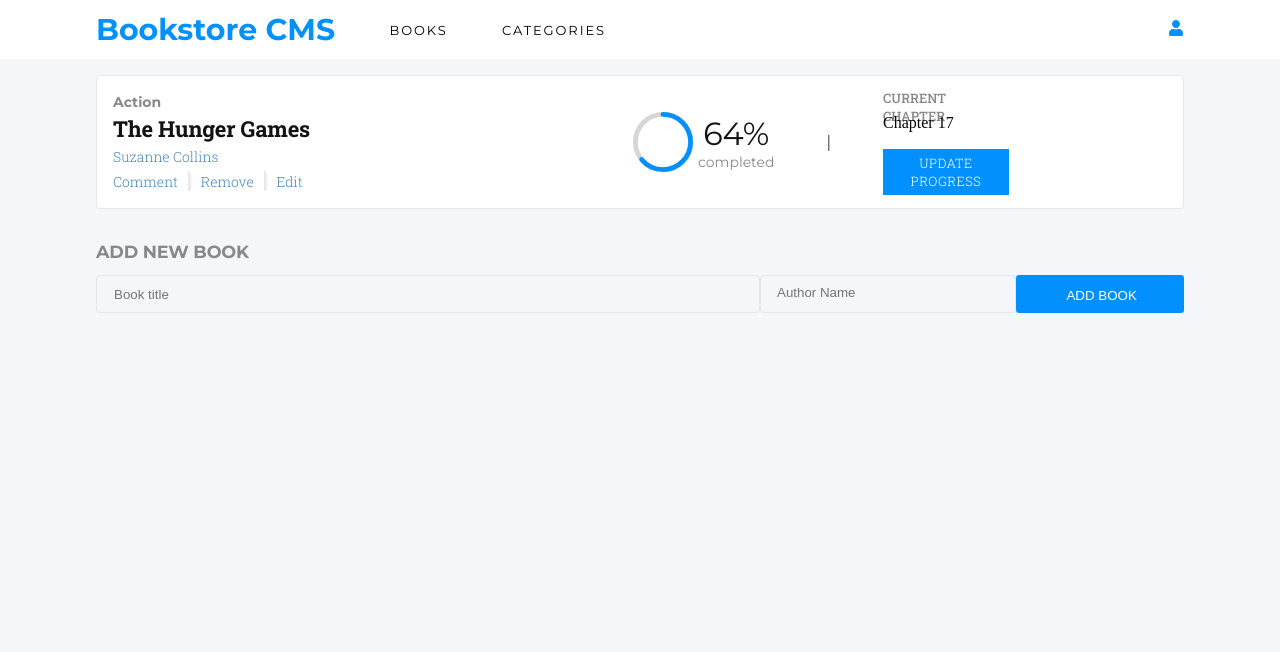
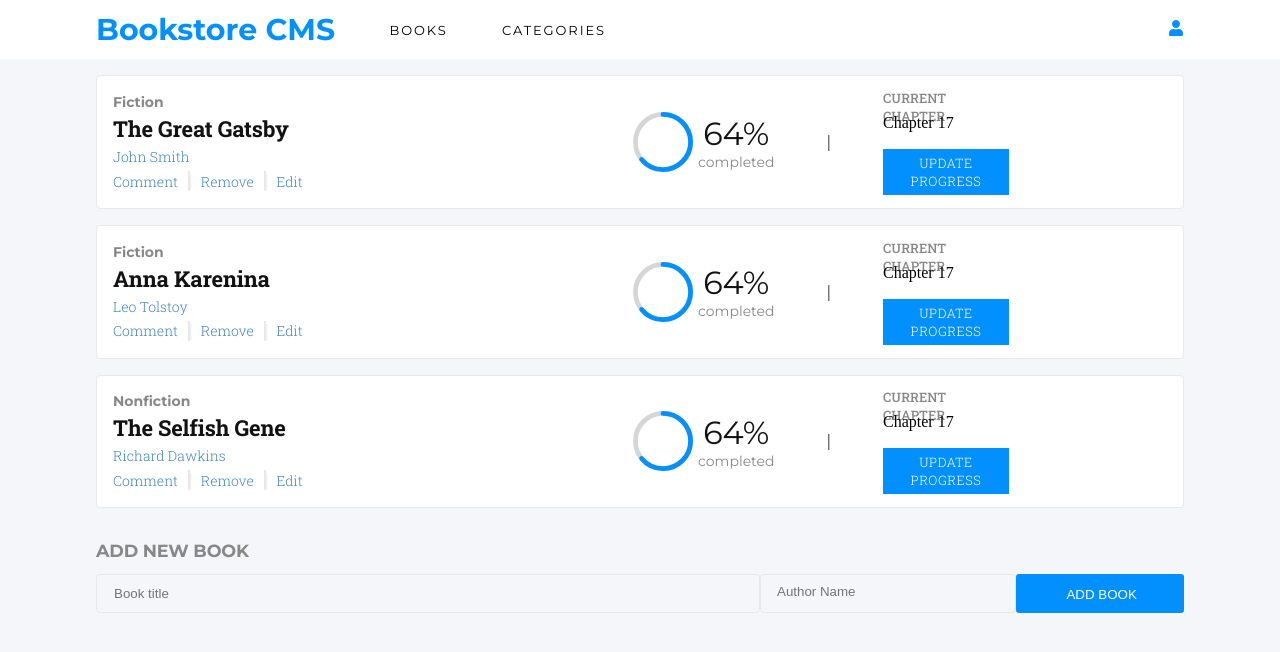
Before and after one commit to devalibello/bookstore, a React (Create React App) app: page / in a window 1280 px wide. Shown: the top 652 px of the page. Built offline with nearby package versions, Linux system fonts and the light colour scheme.

Commit message:
Add and remove books handlers

```diff
--- a/package.json
+++ b/package.json
@@ -14,6 +14,7 @@
     "react-router-dom": "^6.13.0",
     "react-scripts": "5.0.1",
     "react-test-renderer": "^18.2.0",
+    "uuid": "^9.0.0",
     "web-vitals": "^2.1.4"
   },
   "scripts": {
--- a/src/components/Addbook.js
+++ b/src/components/Addbook.js
@@ -1,14 +1,50 @@
+import { useDispatch } from 'react-redux';
+import { useState } from 'react';
+import { v4 as uuidv4 } from 'uuid';
+import { appendBooks } from '../redux/books/booksSlice';
 import style from '../styles/Addbook.module.css';
 
-const Addbook = () => (
+const Addbook = () => {
+  const [bookTitle, setBookTitle] = useState('');
+  const [authorName, setAuthorName] = useState('');
+  const dispatch = useDispatch();
+
+  const addBookHandler = (event) => {
+    event.preventDefault();
+    const id = uuidv4();
+    const newBook = {
+      item_id: id,
+      title: bookTitle,
+      author: authorName,
+      category: 'Nonfiction',
+    };
+    dispatch(appendBooks(newBook));
+    setBookTitle('');
+    setAuthorName('');
+  };
+
+  return (
     <div className={style.addBook}>
       <p className={style.addBookText}>ADD NEW BOOK</p>
-    <form className={style.addBookSection}>
-      <input type="text" className={style.bookInput} placeholder="Book title" />
-      <input className={style.optionField} type="text" placeholder="Author Name" />
+      <form className={style.addBookSection} onSubmit={addBookHandler}>
+        <input
+          type="text"
+          className={style.bookInput}
+          placeholder="Book title"
+          onChange={(event) => setBookTitle(event.target.value)}
+          value={bookTitle}
+        />
+        <input
+          className={style.optionField}
+          type="text"
+          placeholder="Author Name"
+          onChange={(event) => setAuthorName(event.target.value)}
+          value={authorName}
+        />
         <button type="submit" className={style.addBookButton}>ADD BOOK</button>
       </form>
     </div>
   );
+};
 
 export default Addbook;
--- a/src/components/Category.js
+++ b/src/components/Category.js
@@ -1,30 +1,36 @@
 import { CircularProgressbar, buildStyles } from 'react-circular-progressbar';
+import { useSelector, useDispatch } from 'react-redux';
 import 'react-circular-progressbar/dist/styles.css';
 import style from '../styles/Category.module.css';
+import { removeBooks } from '../redux/books/booksSlice';
 
 const progressbarStyles = buildStyles({
   pathColor: '#0290ff',
   trailColor: '#d6d6d6',
 });
 
-const bookState = {
-  bookTitleInfo: 'The Hunger Games',
-  bookAuthorInfo: 'Suzanne Collins',
+const Category = () => {
+  const { books } = useSelector((state) => state.book);
+  const dispatch = useDispatch();
+
+  const deleteBook = (id) => {
+    dispatch(removeBooks(id));
   };
 
-const Category = () => (
+  return (
     <>
-    <div className={style.booksSection}>
+      {books.map((element) => (
+        <div className={style.booksSection} key={element.item_id}>
           <section className={style.bookDetails}>
             <ul className={style.bookType}>
-          <li className={style.bookGenre}>Action</li>
-          <li className={style.bookName}>{bookState.bookTitleInfo}</li>
-          <li className={style.bookAuthor}>{bookState.bookAuthorInfo}</li>
+              <li className={style.bookGenre}>{element.category}</li>
+              <li className={style.bookName}>{element.title}</li>
+              <li className={style.bookAuthor}>{element.author}</li>
             </ul>
             <ul className={style.commentSection}>
               <li className={style.comment}>Comment</li>
               <li className={style.line}>&#124;</li>
-          <li className={style.remove}>Remove</li>
+              <button type="button" className={style.remove} onClick={() => deleteBook(element.item_id)}>Remove</button>
               <li className={style.line}>&#124;</li>
               <li className={style.edit}>Edit</li>
             </ul>
@@ -47,7 +53,9 @@ const Category = () => (
             </ul>
           </section>
         </div>
+      ))}
     </>
   );
+};
 
 export default Category;
--- a/src/index.js
+++ b/src/index.js
@@ -1,6 +1,8 @@
 import React from 'react';
 import ReactDOM from 'react-dom';
+import { Provider } from 'react-redux';
 import App from './App';
 import './index.css';
+import store from './redux/store';
 
-ReactDOM.render(<App />, document.getElementById('root'));
+ReactDOM.render(<Provider store={store}><App /></Provider>, document.getElementById('root'));
--- a/src/redux/books/booksSlice.js
+++ b/src/redux/books/booksSlice.js
@@ -2,7 +2,26 @@ import { createSlice } from '@reduxjs/toolkit';
 
 const booksSlice = createSlice({
   name: 'books',
-  initialState: { books: [] },
+  initialState: {
+    books: [{
+      item_id: 'item1',
+      title: 'The Great Gatsby',
+      author: 'John Smith',
+      category: 'Fiction',
+    },
+    {
+      item_id: 'item2',
+      title: 'Anna Karenina',
+      author: 'Leo Tolstoy',
+      category: 'Fiction',
+    },
+    {
+      item_id: 'item3',
+      title: 'The Selfish Gene',
+      author: 'Richard Dawkins',
+      category: 'Nonfiction',
+    }],
+  },
   reducers: {
     appendBooks(state, action) {
       state.books.push(action.payload);
@@ -11,7 +30,7 @@ const booksSlice = createSlice({
     removeBooks(state, action) {
       return {
         ...state,
-        books: state.books.filter((book) => book.id !== action.payload),
+        books: state.books.filter((book) => book.item_id !== action.payload),
       };
     },
   },
--- a/src/styles/Category.module.css
+++ b/src/styles/Category.module.css
@@ -76,7 +76,7 @@
 }
 
 .bookAuthor {
-  width: 6.688rem;
+  width: auto;
   height: 1.188rem;
   margin: 0.25rem 0 0;
   font-family: Roboto Slab, sans-serif;
@@ -111,6 +111,12 @@
   line-height: normal;
   letter-spacing: normal;
   color: #4386bf;
+  border: none;
+  background-color: white;
+}
+
+.remove:active {
+  color: red;
 }
 
 .edit {
```
Also changed, not shown: 1 other file (tests, documents, lock files or other folders). Lines whose indentation alone changed are shown as unchanged.
